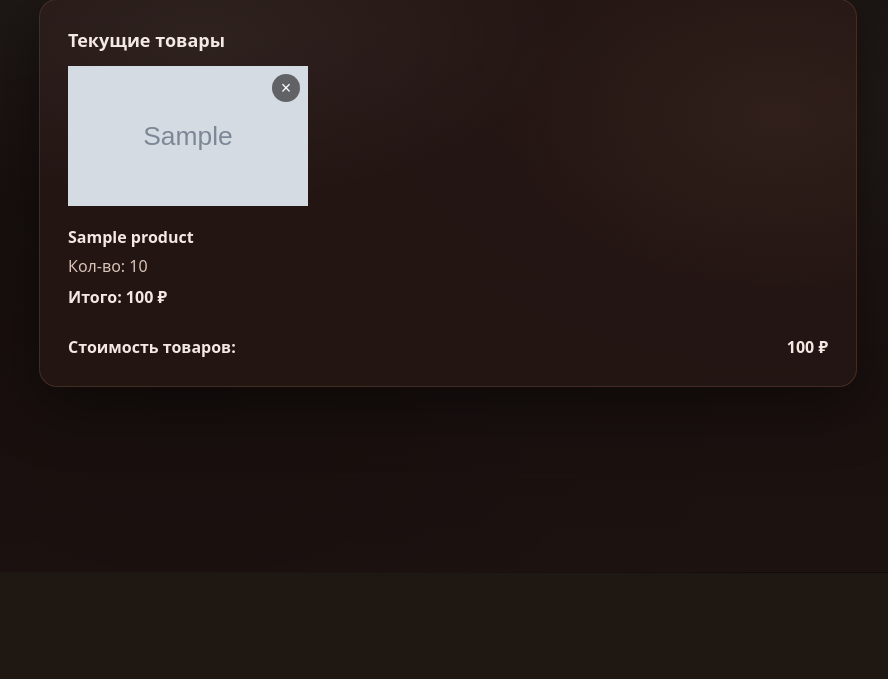
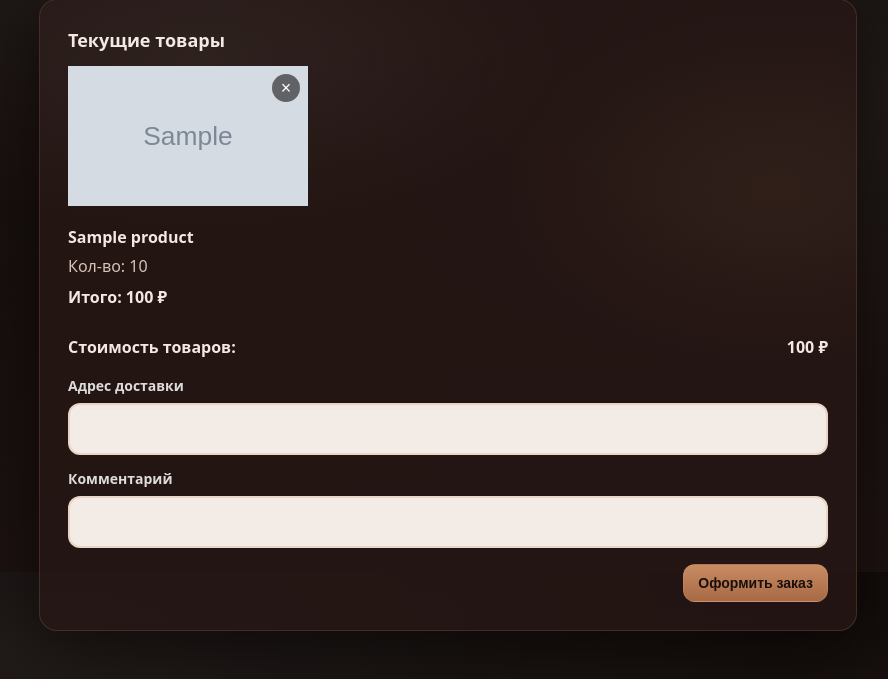
Before and after one commit to KafftGit/belts_app, a Django app: page /cart/ in a window 1280 px wide. Shown: the part 228-907 px from the top of the page, without its empty margins (192-1080 px from the left). Before the commit the page ends 637 px from the top, so only its background shows below. Run offline with Django 5.2, Linux system fonts and the light colour scheme; a user stored in the database is signed in; tables that the repository leaves empty hold one stand-in row (values such as "Sample post"); grey boxes marked "Sample" are stand-in pictures.

Commit message:
Feature добавлена работа с заказами

```diff
--- a/belts/cart/forms.py
+++ b/belts/cart/forms.py
@@ -9,3 +9,8 @@ class CartCreateForm(forms.Form):
 
 class CartItemDeleteForm(forms.Form):
     product = forms.IntegerField(widget=forms.HiddenInput())
+
+
+class CartCompleteForm(forms.Form):
+    address = forms.CharField()
+    extra_notes = forms.CharField(required=False)
--- a/belts/order/manager.py
+++ b/belts/order/manager.py
@@ -1,14 +1,12 @@
-import json
-
 from django.db import transaction
 from django.http import JsonResponse
 
+from belts.cart.models import CartItem
 from belts.order.forms import OrderCreateForm
 from belts.order.models import Order, OrderItem
 
 
 class OrderViewManager:
-
 
     @staticmethod
     def create(request):
@@ -19,7 +17,6 @@ class OrderViewManager:
             return JsonResponse({"errors": form.errors}, status=400)
 
         product_items = form.cleaned_data["product_items"]
-        total_quantity = form.cleaned_data["total_quantity"]
         total_price = form.cleaned_data["total_price"]
         address = form.cleaned_data["address"]
         extra_notes = form.cleaned_data["extra_notes"]
@@ -27,7 +24,6 @@ class OrderViewManager:
         with transaction.atomic():
             order = Order.objects.create(
                 user=request.user,
-                quantity=total_quantity,
                 total_price=total_price,
                 address=address,
                 extra_notes=extra_notes,
--- a/belts/order/models.py
+++ b/belts/order/models.py
@@ -22,7 +22,6 @@ class Order(models.Model):
         choices=Status.choices,
         default=Status.NEW,
     )
-    quantity = models.PositiveIntegerField()
     total_price = models.PositiveIntegerField()
     address = models.TextField()
     extra_notes = models.TextField(blank=True)
--- a/belts/static/styles.css
+++ b/belts/static/styles.css
@@ -377,6 +377,14 @@ a{ color:inherit; text-decoration:none; }
   flex-direction:column;
   gap:8px;
 }
+.order-field--spaced{
+  margin-top:14px;
+}
+.order-actions{
+  margin-top:16px;
+  display:flex;
+  justify-content:flex-end;
+}
 .helper{
   display:flex;
   justify-content:flex-end;
--- a/templates/cart/cart_detail.html
+++ b/templates/cart/cart_detail.html
@@ -56,6 +56,22 @@
               <div class="product-title" style="margin:0;">Стоимость товаров:</div>
               <div style="font-weight:700;">{{ cart_total_price }} ₽</div>
             </div>
+            <form method="post" action="{% url 'order-create' %}" class="cart-order-form" style="margin-top:18px;">
+              {% csrf_token %}
+              <input type="hidden" name="items" value='[{% for item in object.items.all %}{"product_id":{{ item.product.id }},"quantity":{{ item.quantity }}}{% if not forloop.last %},{% endif %}{% endfor %}]'>
+              <input type="hidden" name="next" value="{% url 'cart' %}">
+              <div class="form__row">
+                <label class="label" for="order-address">Адрес доставки</label>
+                <input class="input" id="order-address" name="address" type="text" required>
+              </div>
+              <div class="form__row order-field--spaced">
+                <label class="label" for="order-notes">Комментарий</label>
+                <input class="input" id="order-notes" name="extra_notes" type="text">
+              </div>
+              <div class="order-actions">
+                <button class="btn btn--primary" type="submit">Оформить заказ</button>
+              </div>
+            </form>
           {% else %}
             <p class="sub">В корзине нет товаров.</p>
           {% endif %}
```
Also changed, not shown: belts/cart/manager.py (+36 -1 lines), belts/order/migrations/0002_remove_order_quantity.py (added).
